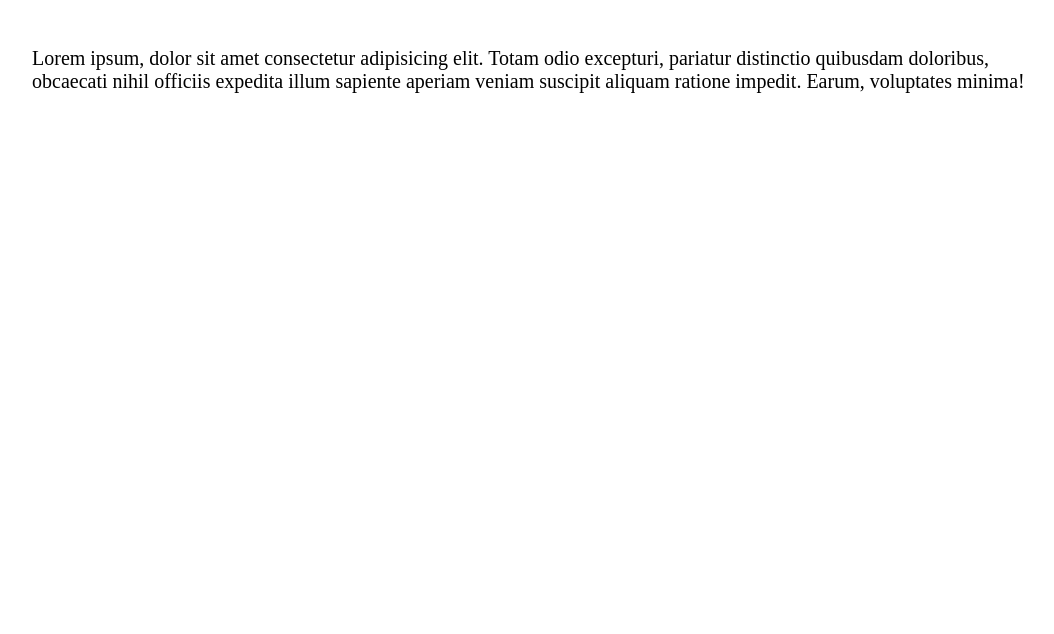
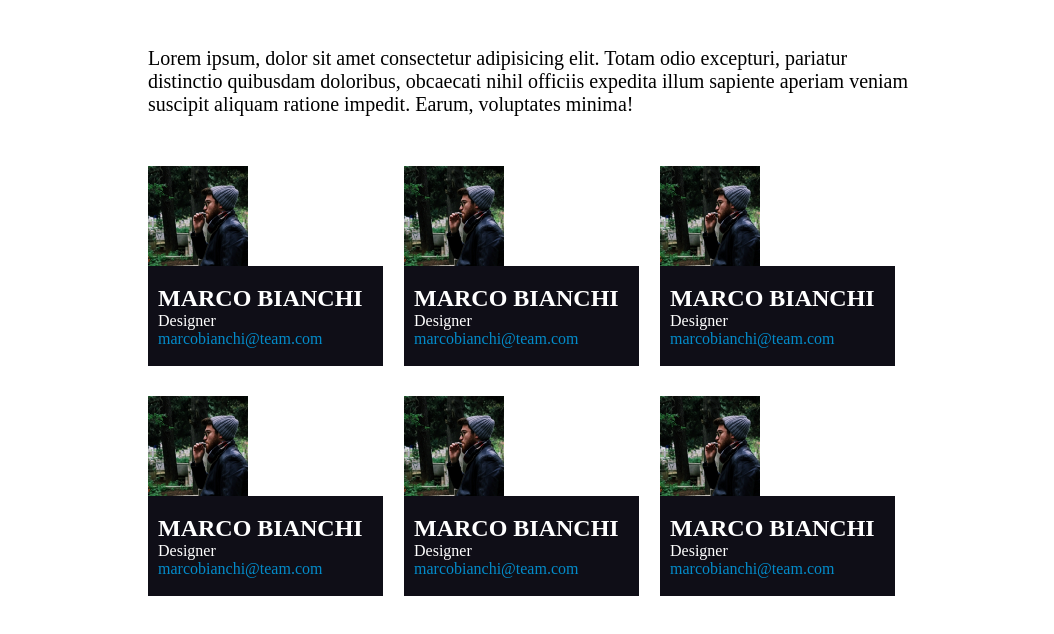
Before and after one commit to AndreaRaguso/html-css-float-cards, a plain HTML site: page index.html in a window 1280 px wide. Shown: the part 122-756 px from the top of the page, without its empty margins (108-1162 px from the left). Drawn offline with Linux system fonts and the light colour scheme.

Commit message:
Impostazione griglia manca personalizazzione

```diff
--- a/css/style.css
+++ b/css/style.css
@@ -20,14 +20,55 @@ h1{
 }
 
 body{
-    max-width: 1000px;
+    width: 60%;
     margin: 0 auto;
     padding: 80px 0;
 }
 
 .text{
-    margin-top: 50px;
+    margin: 50px 0;
     font-size: 20px;
 }
 
 /* Corpo pagina */
+
+
+.subject{
+    color: white;
+    height: 100%;
+    width: calc(100% / 3);
+    float: left;
+    padding-bottom: 30px;
+}
+
+.subject::after{
+    content: "";
+    display: table;
+    clear: both;
+}
+
+.subject img{
+    height: 100px;
+    float: left;
+
+}
+
+.info{
+    margin: auto;
+    background-color: #0f0e17;
+    float: left;
+    height: 100px;
+    padding-left: 10px;
+    padding-right: 20px ;
+}
+
+.center{
+    position: relative;
+    top: 50%;
+    transform: translateY(-50%);
+}
+
+.info a{
+    color: #038bc9;
+    text-decoration: none;
+}
--- a/index.html
+++ b/index.html
@@ -17,8 +17,71 @@
             <h1>Meet Our Team</h1>
             <p class="text">Lorem ipsum, dolor sit amet consectetur adipisicing elit. Totam odio excepturi, pariatur distinctio quibusdam doloribus, obcaecati nihil officiis expedita illum sapiente aperiam veniam suscipit aliquam ratione impedit. Earum, voluptates minima!</p>
 
+            <div class="subject">
+                <img src="./img/male1.png" alt="male1">
+                <div class="info">
+                    <div class="center">
+                        <h2>MARCO BIANCHI</h2>
+                        <div>Designer</div>
+                        <a href="#">marcobianchi@team.com</a>
+                    </div>
+                </div>
+            </div>
 
+            <div class="subject">
+                <img src="./img/male1.png" alt="male1">
+                <div class="info">
+                    <div class="center">
+                        <h2>MARCO BIANCHI</h2>
+                        <div>Designer</div>
+                        <a href="#">marcobianchi@team.com</a>
+                    </div>
+                </div>
+            </div>
 
+            <div class="subject">
+                <img src="./img/male1.png" alt="male1">
+                <div class="info">
+                    <div class="center">
+                        <h2>MARCO BIANCHI</h2>
+                        <div>Designer</div>
+                        <a href="#">marcobianchi@team.com</a>
+                    </div>
+                </div>
+            </div>
+
+            <div class="subject">
+                <img src="./img/male1.png" alt="male1">
+                <div class="info">
+                    <div class="center">
+                        <h2>MARCO BIANCHI</h2>
+                        <div>Designer</div>
+                        <a href="#">marcobianchi@team.com</a>
+                    </div>
+                </div>
+            </div>
+
+            <div class="subject">
+                <img src="./img/male1.png" alt="male1">
+                <div class="info">
+                    <div class="center">
+                        <h2>MARCO BIANCHI</h2>
+                        <div>Designer</div>
+                        <a href="#">marcobianchi@team.com</a>
+                    </div>
+                </div>
+            </div>
+
+            <div class="subject">
+                <img src="./img/male1.png" alt="male1">
+                <div class="info">
+                    <div class="center">
+                        <h2>MARCO BIANCHI</h2>
+                        <div>Designer</div>
+                        <a href="#">marcobianchi@team.com</a>
+                    </div>
+                </div>
+            </div>
 
         </main>
 
```
